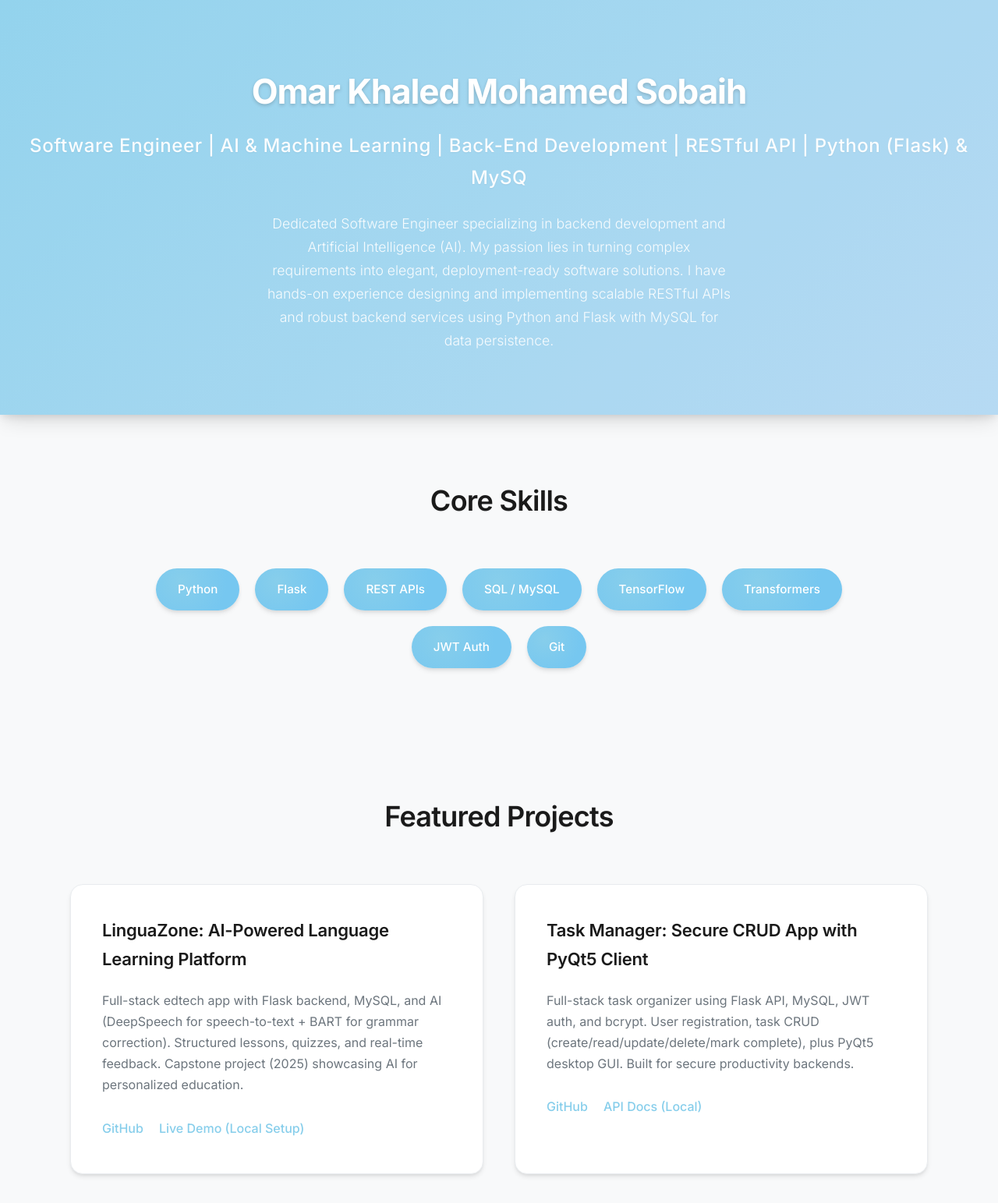
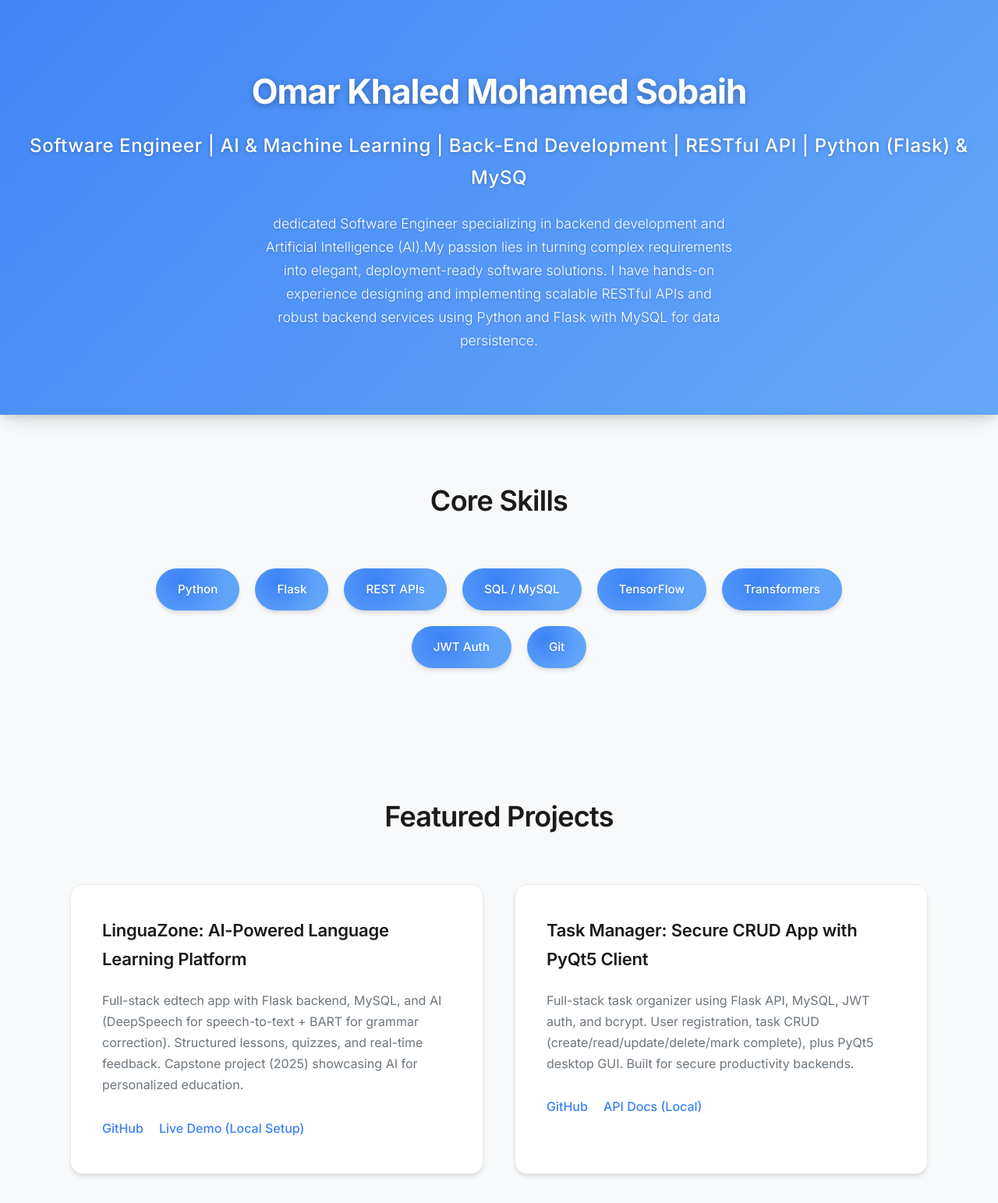
Before and after one commit to OmarKhaled3125/omar-portfolio, a plain HTML site: page index.html in a window 1280 px wide. Shown: the top 1543 px of the page at 78% size. Drawn offline with Linux system fonts and the light colour scheme.

Commit message:
Update index.html

```diff
--- a/index.html
+++ b/index.html
@@ -9,14 +9,14 @@
         :root {
             --bg-primary: #ffffff;
             --bg-secondary: #f8f9fa;
-            --bg-gradient: linear-gradient(135deg, #87CEEB 0%, #AED6F1 100%);
+            --bg-gradient: linear-gradient(135deg, #3B82F6 0%, #60A5FA 100%);
             --text-primary: #1a1a1a;
             --text-secondary: #6c757d;
-            --accent: #87CEEB;
-            --accent-shade: #76C7F0;
+            --accent: #3B82F6;
+            --accent-shade: #60A5FA;
             --shadow: 0 4px 6px -1px rgba(0, 0, 0, 0.1), 0 2px 4px -1px rgba(0, 0, 0, 0.06);
             --shadow-hover: 0 10px 25px -5px rgba(0, 0, 0, 0.15), 0 5px 10px -3px rgba(0, 0, 0, 0.1);
-            --skill-gradient: radial-gradient(circle at 30% 30%, #87CEEB 0%, #76C7F0 70%);
+            --skill-gradient: radial-gradient(circle at 30% 30%, #3B82F6 0%, #60A5FA 70%);
         }
         * { margin: 0; padding: 0; box-sizing: border-box; }
         body {
@@ -38,28 +38,30 @@
             position: relative;
             animation: fadeInUp 1s ease-out;
         }
-        header::before { content: ''; position: absolute; top: 0; left: 0; right: 0; bottom: 0; background: rgba(255,255,255,0.1); }
+        header::before { content: ''; position: absolute; top: 0; left: 0; right: 0; bottom: 0; background: rgba(255,255,255,0.03); } /* Subtle sheen, low interference */
         header h1 {
             font-size: 2.75rem;
             font-weight: 700;
             margin-bottom: 0.75rem;
-            color: white;
-            text-shadow: 0 2px 4px rgba(0,0,0,0.2);
+            color: #ffffff;  /* Full white for crispness */
+            text-shadow: 0 2px 8px rgba(0,0,0,0.3);  /* Stronger shadow for legibility */
             letter-spacing: -0.025em;
         }
         header h2 {
             font-size: 1.5rem;
             font-weight: 500;
-            color: rgba(255,255,255,0.95);
+            color: #ffffff;  /* Full white */
             margin-bottom: 1.5rem;
             letter-spacing: 0.025em;
+            text-shadow: 0 1px 4px rgba(0,0,0,0.25);  /* Added shadow for depth */
         }
         header p {
             font-size: 1.1rem;
             max-width: 600px;
             margin: 0 auto;
-            color: rgba(255,255,255,0.9);
+            color: #ffffff;  /* Full white for better contrast */
             font-weight: 300;
+            text-shadow: 0 1px 3px rgba(0,0,0,0.2);  /* Subtle shadow on body text */
         }
         section {
             padding: 5rem 2rem;
@@ -85,17 +87,18 @@
         }
         .skill {
             background: var(--skill-gradient);
-            color: white;
+            color: #ffffff;  /* Ensure full white text */
             padding: 0.875rem 1.75rem;
             border-radius: 50px;
             font-size: 0.95rem;
             font-weight: 500;
             transition: all 0.3s cubic-bezier(0.4, 0, 0.2, 1);
             box-shadow: var(--shadow);
+            text-shadow: 0 1px 2px rgba(0,0,0,0.1);  /* Light shadow inside badges for readability */
         }
         .skill:hover {
             transform: translateY(-4px) rotate(2deg);
-            box-shadow: 0 8px 20px rgba(135, 206, 235, 0.3);
+            box-shadow: 0 8px 20px rgba(59, 130, 246, 0.3);  /* Softer blue glow */
             opacity: 1;
         }
         .projects-grid {
@@ -130,7 +133,7 @@
         .project:hover {
             transform: translateY(-8px) scale(1.02);
             box-shadow: var(--shadow-hover);
-            border-color: rgba(135, 206, 235, 0.2);
+            border-color: rgba(59, 130, 246, 0.2);  /* Muted blue border */
         }
         .project h3 {
             font-size: 1.375rem;
@@ -156,6 +159,7 @@
             position: relative;
             transition: all 0.3s ease;
             padding-bottom: 0.25rem;
+            text-shadow: none;  /* No shadow for links to keep clean */
         }
         .project-links a::after {
             content: '';
@@ -197,14 +201,14 @@
             box-shadow: 0 -4px 20px rgba(0,0,0,0.1);
         }
         footer a {
-            color: #AED6F1;
+            color: #93C5FD;  /* Soft light blue matching gradient */
             text-decoration: none;
             font-weight: 500;
             transition: color 0.3s ease;
         }
         footer a:hover {
-            color: white;
-            text-shadow: 0 0 8px rgba(174, 214, 241, 0.5);
+            color: #ffffff;
+            text-shadow: 0 0 8px rgba(147, 197, 253, 0.5);  /* Muted light blue glow */
         }
         footer p { margin-bottom: 0.5rem; }
         /* Responsive tweaks for power on mobile */
@@ -229,7 +233,7 @@
     <header>
         <h1>Omar Khaled Mohamed Sobaih</h1>
         <h2>Software Engineer | AI & Machine Learning | Back-End Development | RESTful API | Python (Flask) & MySQ</h2>
-        <p>Dedicated Software Engineer specializing in backend development and Artificial Intelligence (AI). My passion lies in turning complex requirements into elegant, deployment-ready software solutions. I have hands-on experience designing and implementing scalable RESTful APIs and robust backend services using Python and Flask with MySQL for data persistence.</p>
+        <p>dedicated Software Engineer specializing in backend development and Artificial Intelligence (AI).My passion lies in turning complex requirements into elegant, deployment-ready software solutions. I have hands-on experience designing and implementing scalable RESTful APIs and robust backend services using Python and Flask with MySQL for data persistence.</p>
     </header>
 
     <section id="skills">
```
